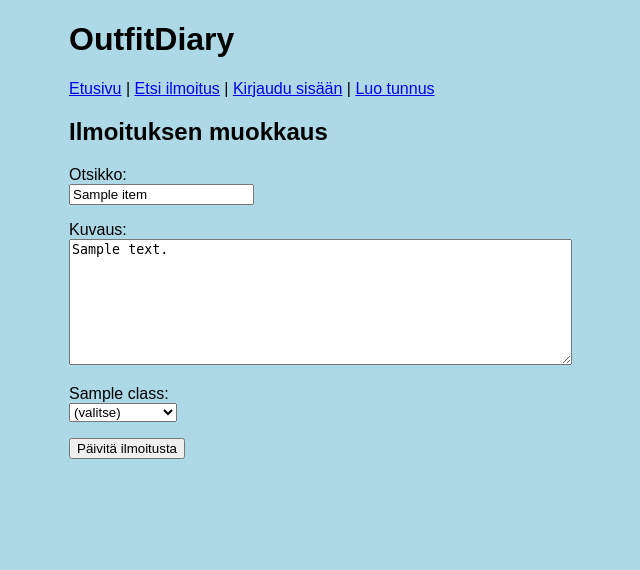
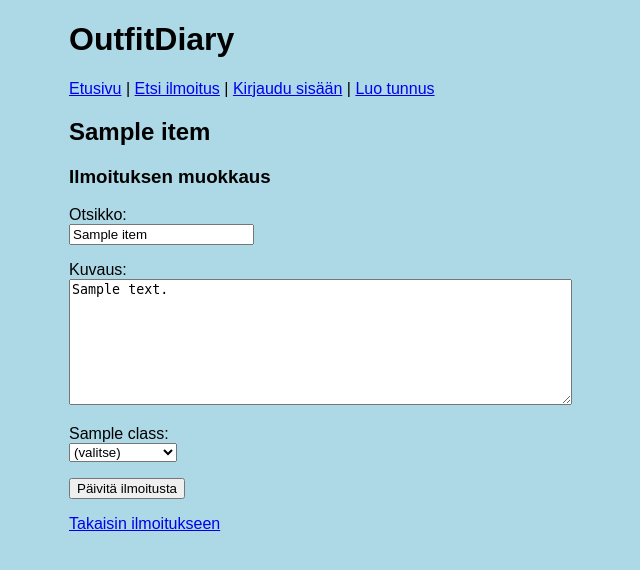
Before and after one commit to Emilianet/OutfitDiary, a Flask app: template templates/edit_item.html in a window 1280 px wide. Shown: the top 570 px of the page, without its empty margins (171-811 px from the left). Run offline with Flask 3, Linux system fonts and the light colour scheme; the template is opened without the code that fills it: most values are stand-ins (such as "Sample title", 1, 10 or a date in 2020).

Commit message:
Improve edit/remove/images pages

```diff
--- a/templates/edit_item.html
+++ b/templates/edit_item.html
@@ -3,7 +3,9 @@
 {% block title %}Ilmoituksen muokkaus{% endblock %}
 
 {% block content %}
-<h2>Ilmoituksen muokkaus</h2>
+<h2>{{ item.title }}</h2>
+<h3>Ilmoituksen muokkaus</h3>
+
 <form action="/update_item" method="post">
   <p>
     Otsikko: <br />
@@ -31,4 +33,7 @@
   {% endfor %}
   <input type="submit" value="Päivitä ilmoitusta" />
 </form>
+<p>
+  <a href="/item/{{ item.id }}">Takaisin ilmoitukseen</a>
+</p>
 {% endblock %}
--- a/templates/remove_item.html
+++ b/templates/remove_item.html
@@ -3,11 +3,14 @@
 {% block title %}Ilmoituksen poisto{% endblock %}
 
 {% block content %}
+<h2>{{ item.title }}</h2>
 <h2>Ilmoituksen poisto</h2>
-<p>Ilmoitus: {{ item.title }}</p>
 <p>Haluatko varmasti poistaa tämän ilmoituksen?</p>
 <form action="/remove_item/{{ item.id }}" method="post">
   <input type="submit" name="remove" value="Poista ilmoitus">
   <input type="submit" name="back" value="Palaa takaisin">
 </form>
+<p>
+  <a href="/item/{{ item.id }}">Takaisin ilmoitukseen</a>
+</p>
 {% endblock %}
```
Also changed, not shown: templates/images.html (+4 -3 lines).
